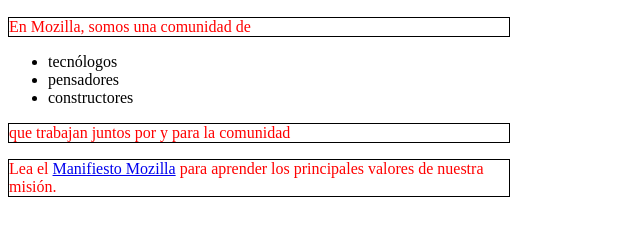
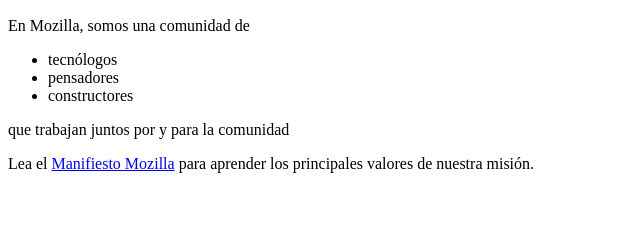
Before and after one commit to JMGL27/Full-Stack-open-2022, a plain HTML site: page Prueba CSS/index.html in a window 1280 px wide. Shown: the part 383-614 px from the top of the page, without its empty margins (0-640 px from the left). Drawn offline with Linux system fonts and the light colour scheme.

Commit message:
update style.css

```diff
--- a/Prueba CSS/styles/style.css
+++ b/Prueba CSS/styles/style.css
@@ -1,4 +1,4 @@
-p,a:hover {
+p, {
   color: red;
   width: 500px;
   border: 1px solid black;
```
